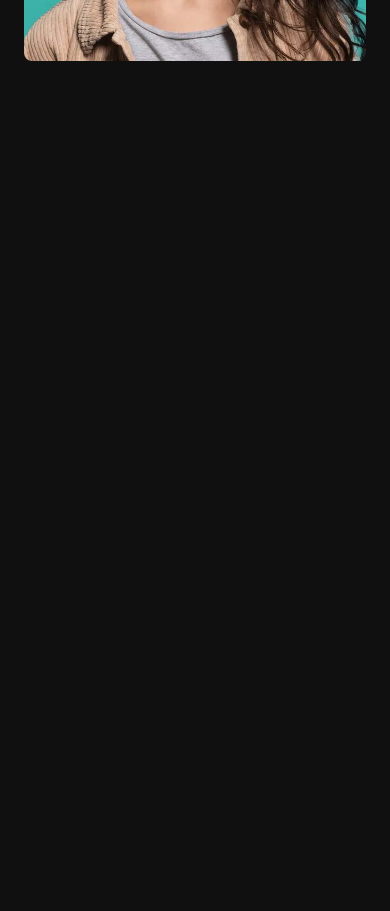
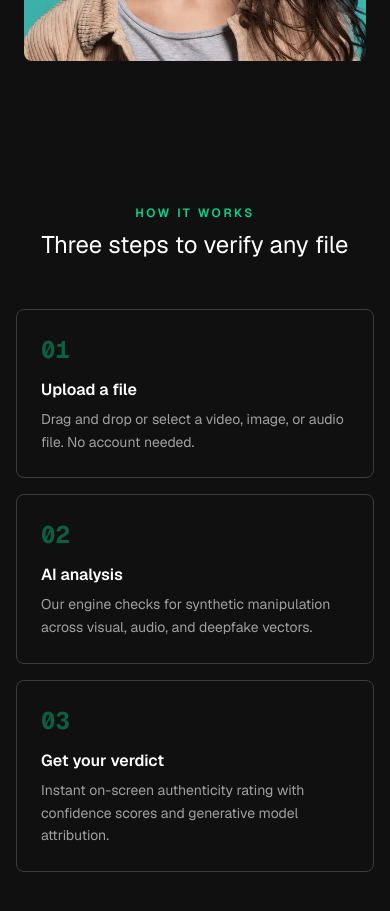
Before and after one commit to JOSEPH-Inalegwu/catcham, a Next.js app in the folder frontend/: page / in a window 390 px wide. Shown: the part 880-1791 px from the top of the page. Before the commit the page ends 1005 px from the top, so only its background shows below. Built offline with nearby package versions, Linux system fonts and the light colour scheme.

Commit message:
Add responsive How It Works section to landing page

```diff
--- a/frontend/app/page.tsx
+++ b/frontend/app/page.tsx
@@ -44,6 +44,42 @@ export default function Home() {
           </div>
         </section>
       </GridBackground>
+
+      <section id="how-it-works" className="px-4 py-20 sm:px-8 lg:px-12">
+        <div className="mx-auto max-w-6xl">
+          <div className="mb-12 text-center">
+            <p className="text-xs font-semibold uppercase tracking-[2.52px] text-[#00d992]">
+              How It Works
+            </p>
+            <h2 className="mt-2 text-2xl font-normal text-[#ffffff] sm:text-3xl">
+              Three steps to verify any file
+            </h2>
+          </div>
+          <div className="grid gap-4 sm:gap-6 sm:grid-cols-2 lg:grid-cols-3">
+            <div className="rounded-[8px] border border-[#3d3a39] p-6">
+              <span className="font-mono text-2xl font-bold text-[#00d992]/40">01</span>
+              <h3 className="mt-3 text-base font-semibold text-[#ffffff]">Upload a file</h3>
+              <p className="mt-1.5 text-sm leading-relaxed text-[#a0a0a0]">
+                Drag and drop or select a video, image, or audio file. No account needed.
+              </p>
+            </div>
+            <div className="rounded-[8px] border border-[#3d3a39] p-6">
+              <span className="font-mono text-2xl font-bold text-[#00d992]/40">02</span>
+              <h3 className="mt-3 text-base font-semibold text-[#ffffff]">AI analysis</h3>
+              <p className="mt-1.5 text-sm leading-relaxed text-[#a0a0a0]">
+                Our engine checks for synthetic manipulation across visual, audio, and deepfake vectors.
+              </p>
+            </div>
+            <div className="rounded-[8px] border border-[#3d3a39] p-6">
+              <span className="font-mono text-2xl font-bold text-[#00d992]/40">03</span>
+              <h3 className="mt-3 text-base font-semibold text-[#ffffff]">Get your verdict</h3>
+              <p className="mt-1.5 text-sm leading-relaxed text-[#a0a0a0]">
+                Instant on-screen authenticity rating with confidence scores and generative model attribution.
+              </p>
+            </div>
+          </div>
+        </div>
+      </section>
     </main>
   );
 }
```
